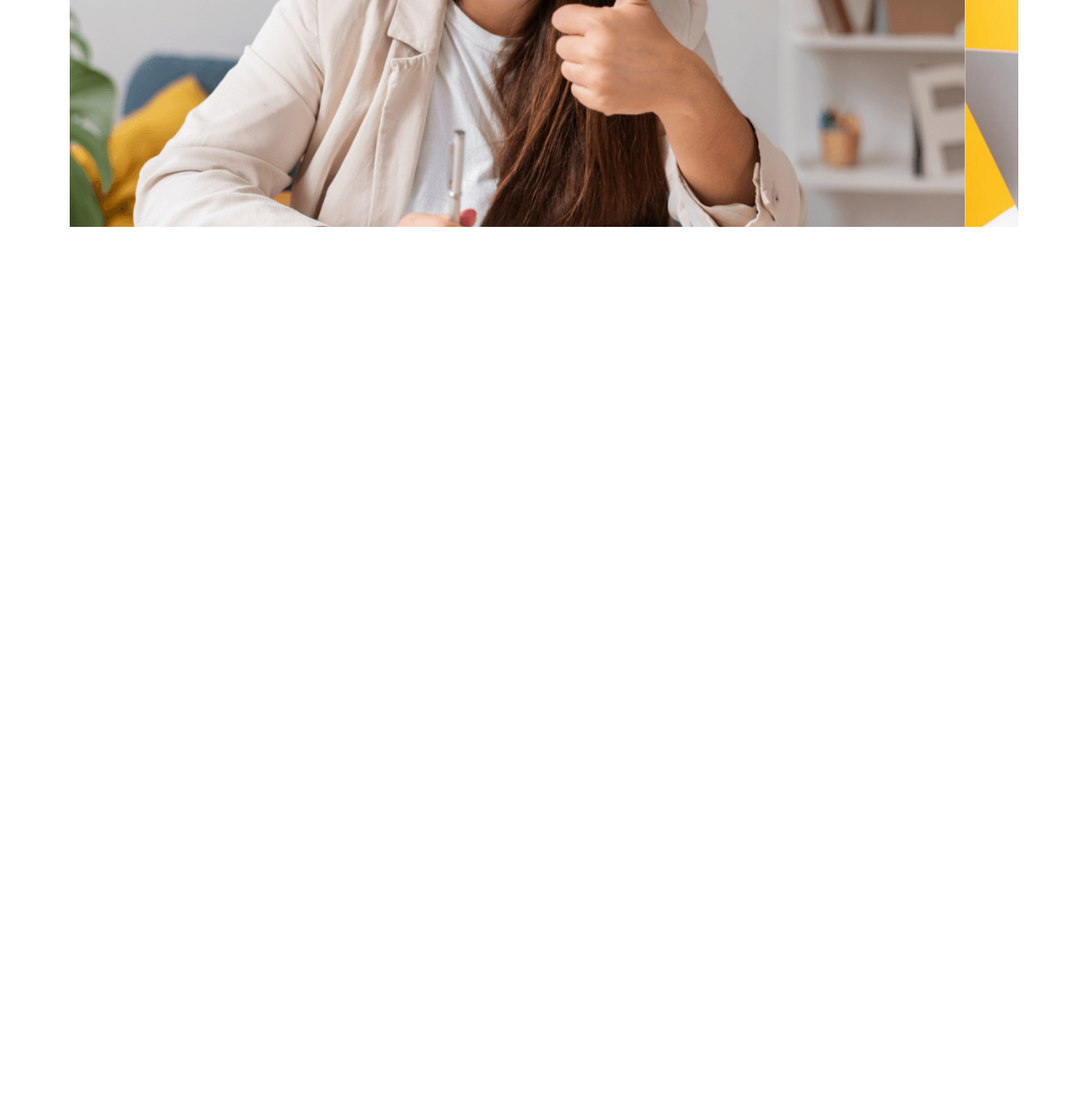
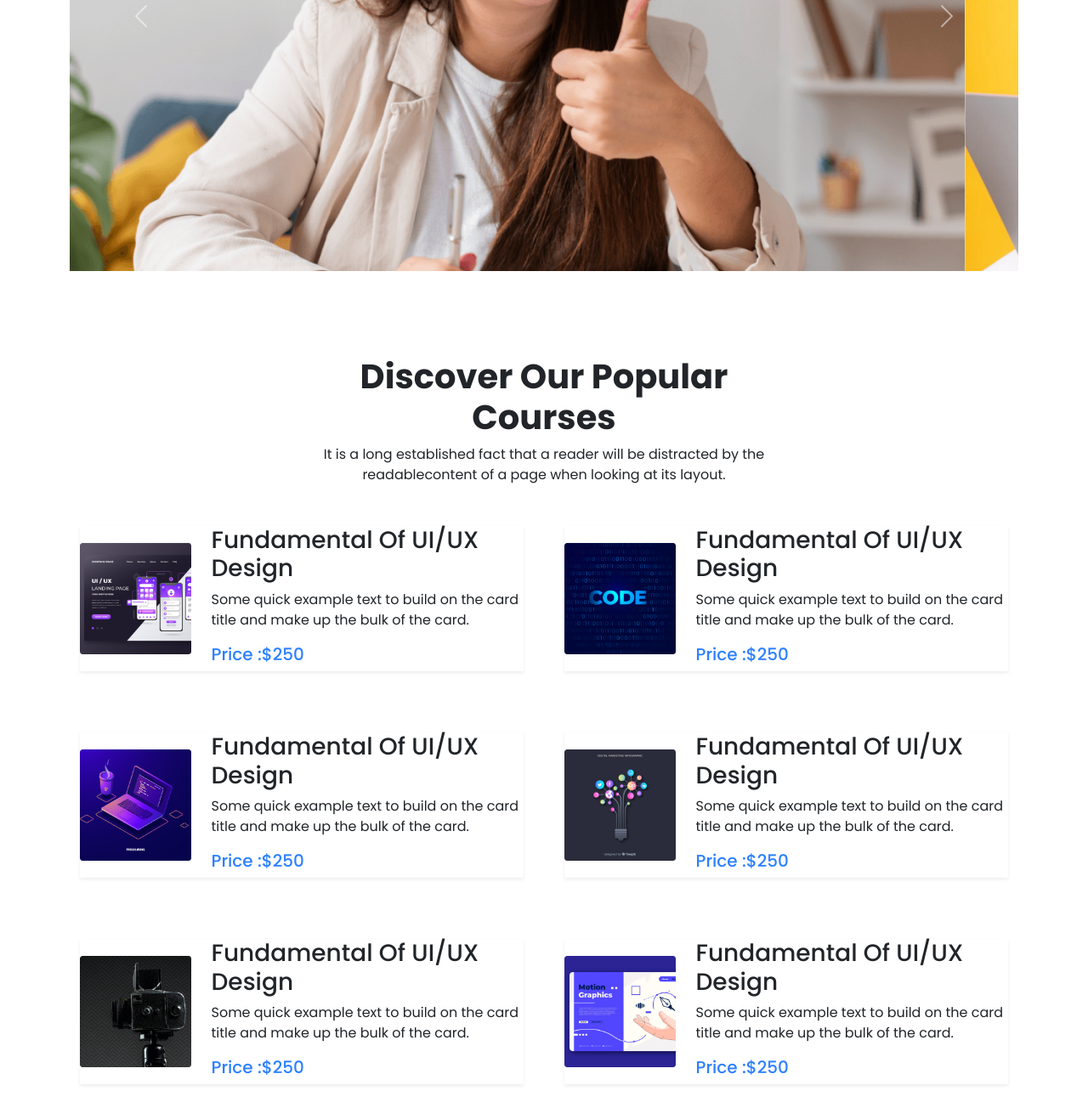
Before and after one commit to joy-biswas-info/creativeit, a plain HTML site: page index.html in a window 1280 px wide. Shown: the part 513-1817 px from the top of the page at 85% size. Before the commit the page ends 800 px from the top, so only its background shows below. Drawn offline with Linux system fonts and the light colour scheme.

Commit message:
Course Section Complete

```diff
--- a/css/styles.css
+++ b/css/styles.css
@@ -1,3 +1,17 @@
+@import url('https://fonts.googleapis.com/css2?family=Poppins:wght@400;500;600;700&display=swap');
+
+:root{
+    --primary-color:rgba(0, 102, 255, 0.829);
+}
+
+body{
+    font-family: 'Poppins', sans-serif;
+    font-weight: normal;
+
+}
+section{
+    margin: 100px 0;
+}
 /* Logo Design  */
 .logo{
     width: 150px;
@@ -37,3 +51,10 @@
     background-size: cover;
     height: 600px;
 }
+
+.primary-color{
+    color: var(--primary-color);
+}
+.primary-background{
+    background-color: var(--primary-color);
+}
--- a/index.html
+++ b/index.html
@@ -86,10 +86,105 @@
                   <span class="visually-hidden">Next</span>
                 </button>
               </div>
-
         </div>
     </section>
     <!-- Banner End Here  -->
+
+    <!-- Course Section Start -->
+    <section id="course-section" class="container my-4">
+            <h2 class="text-center fs-1 fw-bold">Discover Our Popular <br>
+                Courses</h2>
+                <p class="text-center mb-4">It is a long established fact that a reader  will be distracted by the <br> readablecontent of a page when looking at its layout.</p>
+
+        <div class="row courses">
+
+            <div class="col col-lg-6 mb-4 p-4">
+                <div class="d-flex gap-4 align-items-center shadow-sm ">
+                    <img class="col-md-3" src="./images/course/course-1.png" alt="">
+                    <div class="d-flex-column">
+                        <h3>Fundamental Of UI/UX Design</h3>
+                    <p>Some quick example text to build on the card title
+                        and make up the bulk of the card.</p>
+                        <h5 class="primary-color">Price :$250</h5>
+                    </div>
+                </div>
+            </div>
+
+            <div class="col col-lg-6 mb-4 p-4">
+                <div class="d-flex gap-4 align-items-center shadow-sm">
+                    <img class="col-md-3" src="./images/course/course-2.png" alt="">
+                    <div class="d-flex-column">
+                        <h3>Fundamental Of UI/UX Design</h3>
+                    <p>Some quick example text to build on the card title
+                        and make up the bulk of the card.</p>
+                        <h5 class="primary-color">Price :$250</h5>
+                    </div>
+                </div>
+            </div>
+
+
+            <div class="col col-lg-6 mb-4 p-4">
+                <div class="d-flex gap-4 align-items-center shadow-sm">
+                    <img class="col-md-3" src="./images/course/course-3.png" alt="">
+                    <div class="d-flex-column">
+                        <h3>Fundamental Of UI/UX Design</h3>
+                    <p>Some quick example text to build on the card title
+                        and make up the bulk of the card.</p>
+                        <h5 class="primary-color">Price :$250</h5>
+                    </div>
+                </div>
+            </div>
+
+
+            <div class="col col-lg-6 mb-4 p-4">
+                <div class="d-flex gap-4 align-items-center shadow-sm">
+                    <img class="col-md-3" src="./images/course/course-4.png" alt="">
+                    <div class="d-flex-column">
+                        <h3>Fundamental Of UI/UX Design</h3>
+                    <p>Some quick example text to build on the card title
+                        and make up the bulk of the card.</p>
+                        <h5 class="primary-color">Price :$250</h5>
+                    </div>
+                </div>
+            </div>
+
+
+            <div class="col col-lg-6 mb-4 p-4">
+                <div class="d-flex gap-4 align-items-center shadow-sm">
+                    <img class="col-md-3" src="./images/course/course-5.png" alt="">
+                    <div class="d-flex-column">
+                        <h3>Fundamental Of UI/UX Design</h3>
+                    <p>Some quick example text to build on the card title
+                        and make up the bulk of the card.</p>
+                        <h5 class="primary-color">Price :$250</h5>
+                    </div>
+                </div>
+            </div>
+
+
+            <div class="col col-lg-6 mb-4 p-4">
+                <div class="d-flex gap-4 align-items-center shadow-sm">
+                    <img class="col-md-3" src="./images/course/course-6.png" alt="">
+                    <div class="d-flex-column">
+                        <h3>Fundamental Of UI/UX Design</h3>
+                    <p>Some quick example text to build on the card title
+                        and make up the bulk of the card.</p>
+                        <h5 class="primary-color">Price :$250</h5>
+                    </div>
+                </div>
+            </div>
+
+
+
+
+
+
+
+
+            </div>
+        </div>
+    </section>
+    <!-- Course Section End -->
 
 
 
```
